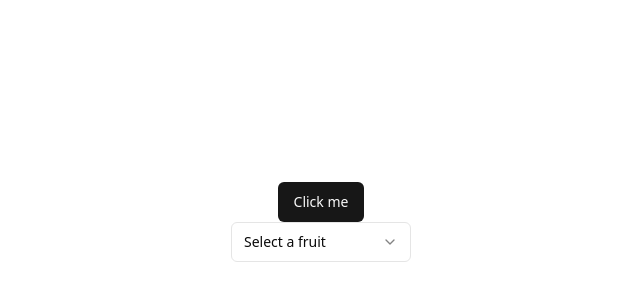
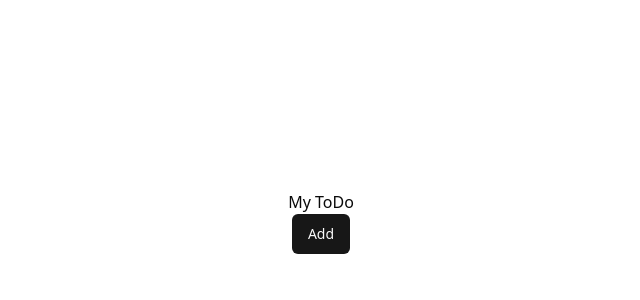
Before and after one commit to QuaziSamiha/React_State_Management, a React (Vite) app: page / in a window 1280 px wide. Shown: the part 178-478 px from the top of the page, without its empty margins (319-959 px from the left). Built offline with nearby package versions, Linux system fonts and the light colour scheme.

Commit message:
basic set up done for redux

```diff
--- a/src/App.tsx
+++ b/src/App.tsx
@@ -1,28 +1,11 @@
 import { Button } from "./components/ui/button";
-import { Select, SelectContent, SelectGroup, SelectItem, SelectLabel, SelectTrigger, SelectValue } from "./components/ui/select";
 
 function App() {
   return (
     <div className="container p-4 flex flex-col justify-center items-center h-screen w-full">
+      <h1>My ToDo</h1>
       <div>
-        <Button>Click me</Button>
-      </div>
-      <div>
-      <Select>
-      <SelectTrigger className="w-[180px]">
-        <SelectValue placeholder="Select a fruit" />
-      </SelectTrigger>
-      <SelectContent>
-        <SelectGroup>
-          <SelectLabel>Fruits</SelectLabel>
-          <SelectItem value="apple">Apple</SelectItem>
-          <SelectItem value="banana">Banana</SelectItem>
-          <SelectItem value="blueberry">Blueberry</SelectItem>
-          <SelectItem value="grapes">Grapes</SelectItem>
-          <SelectItem value="pineapple">Pineapple</SelectItem>
-        </SelectGroup>
-      </SelectContent>
-    </Select>
+        <Button>Add</Button>
       </div>
     </div>
   );
--- a/src/main.tsx
+++ b/src/main.tsx
@@ -2,9 +2,13 @@ import React from "react";
 import ReactDOM from "react-dom/client";
 import "./index.css";
 import App from "./App";
+import { Provider } from "react-redux";
+import { store } from "./redux/store";
 
 ReactDOM.createRoot(document.getElementById("root")!).render(
   <React.StrictMode>
-    <App />
+    <Provider store={store}>
+      <App />
+    </Provider>
   </React.StrictMode>
 );
--- /dev/null
+++ b/src/redux/features/todoSlice.ts
@@ -0,0 +1,13 @@
+import { createSlice } from "@reduxjs/toolkit";
+
+const initialState = {
+  todos: [],
+};
+
+const todoSlice = createSlice({
+  name: "todo",
+  initialState,
+  reducers: {},
+});
+
+export default todoSlice.reducer;
--- /dev/null
+++ b/src/redux/hook.ts
@@ -0,0 +1,5 @@
+import { useDispatch, useSelector } from "react-redux";
+import { AppDispatch, RootState } from "./store";
+// Use throughout your app instead of plain `useDispatch` and `useSelector`
+export const useAppDispatch = useDispatch.withTypes<AppDispatch>();
+export const useAppSelector = useSelector.withTypes<RootState>();
--- /dev/null
+++ b/src/redux/store.ts
@@ -0,0 +1,13 @@
+import { configureStore } from "@reduxjs/toolkit";
+import todoReducer from './features/todoSlice'
+
+export const store = configureStore({
+  reducer: {
+    todos: todoReducer
+  },
+});
+
+// Infer the `RootState` and `AppDispatch` types from the store itself
+export type RootState = ReturnType<typeof store.getState>
+// Inferred type: {posts: PostsState, comments: CommentsState, users: UsersState}
+export type AppDispatch = typeof store.dispatch
```
Also changed, not shown: 1 other file (tests, documents, lock files or other folders).
